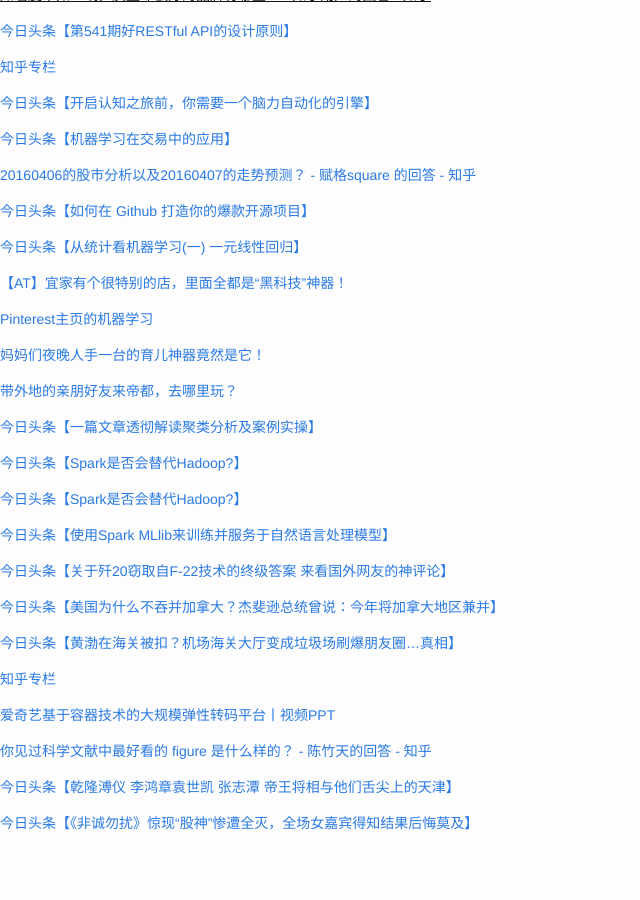
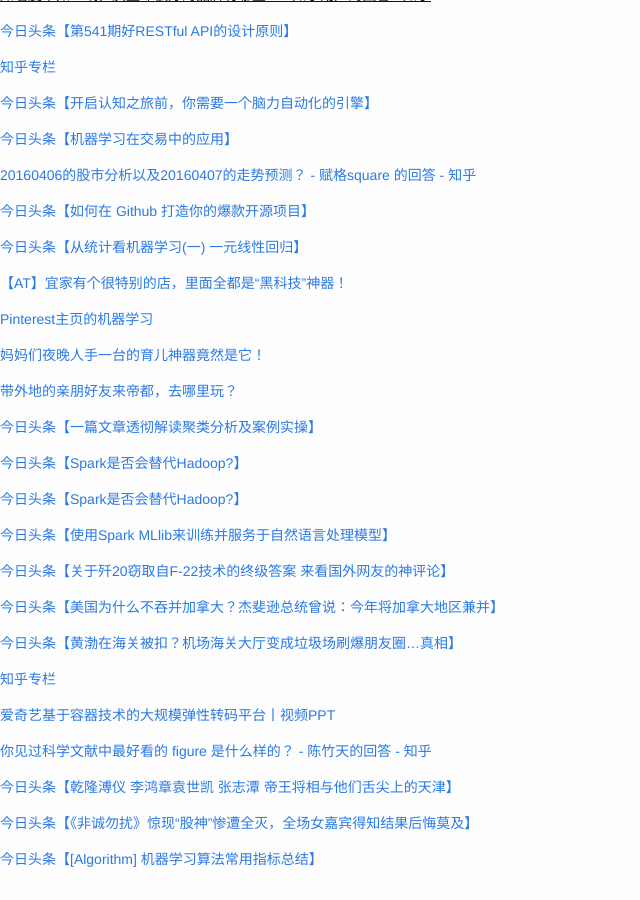
Before and after one commit to cnwarden/cnwarden.github.io, a Jekyll site: the page built from fav/index.md, in a window 1280 px wide and 900 px high, scrolled down 8922 px. Shown: the whole window, without its empty margins (0-640 px from the left). Built offline with Jekyll 4.4.1, drawn with Linux system fonts in a browser that asks for light colours; emoji names are drawn with the system emoji font; before the commit the page ends 9786 px from its top, so only the background shows below that.

Commit message:
auto commit

```diff
--- a/fav/index.md
+++ b/fav/index.md
@@ -540,3 +540,5 @@ title:  fav
 [今日头条【乾隆溥仪 李鸿章袁世凯 张志潭 帝王将相与他们舌尖上的天津】](http://toutiao.com/group/6271724149987967234/?iid=3946525414&app=news_article&tt_from=android_share&utm_source=email&utm_medium=toutiao_android&utm_campaign=client_share)
 
 [今日头条【《非诚勿扰》惊现“股神”惨遭全灭，全场女嘉宾得知结果后悔莫及】](http://toutiao.com/group/6271858956323258881/?iid=3946525414&app=news_article&tt_from=android_share&utm_source=email&utm_medium=toutiao_android&utm_campaign=client_share)
+
+[今日头条【[Algorithm] 机器学习算法常用指标总结】](http://toutiao.com/group/6271892594890195202/?iid=3946525414&app=news_article&tt_from=android_share&utm_source=email&utm_medium=toutiao_android&utm_campaign=client_share)
```
